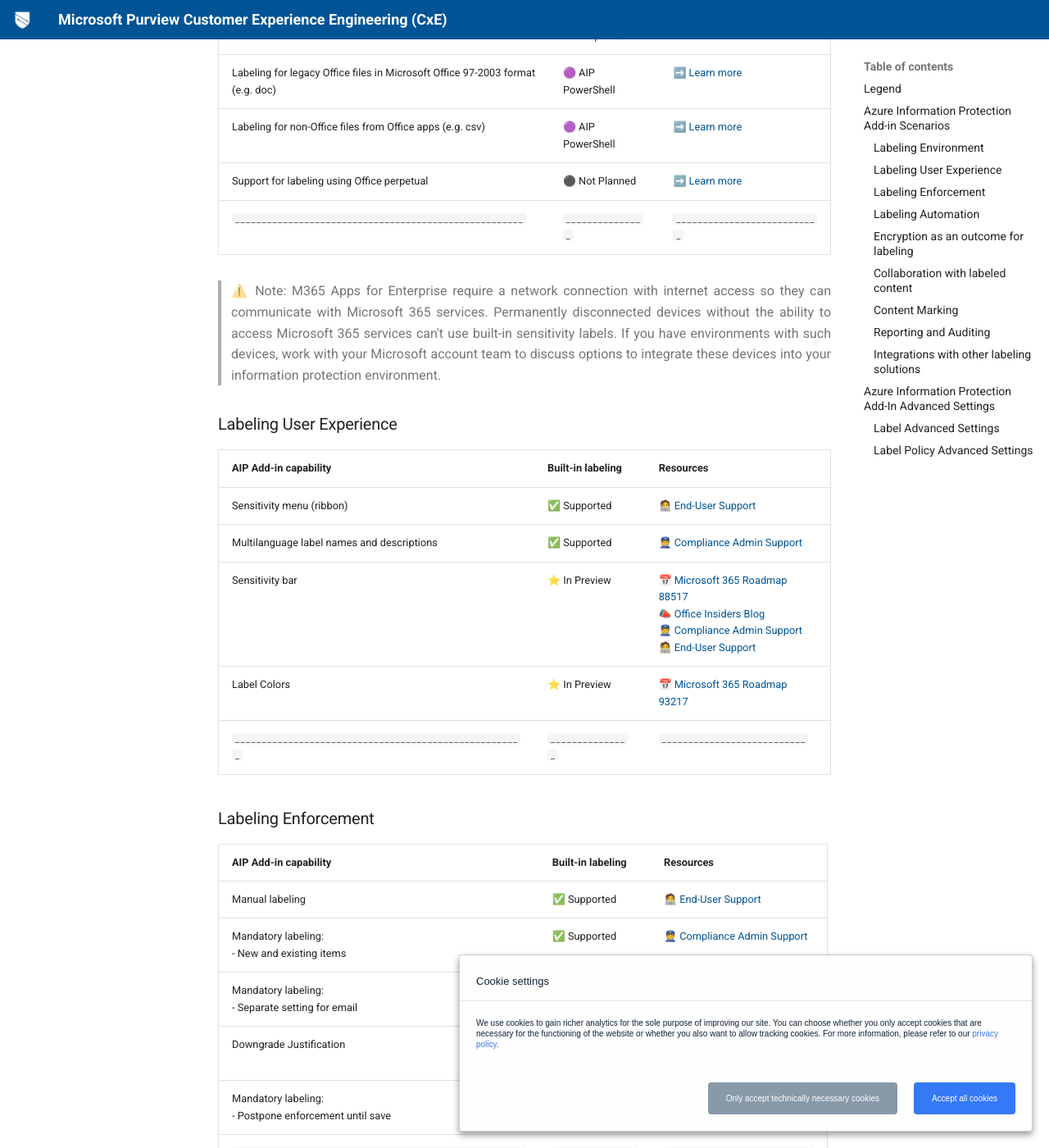
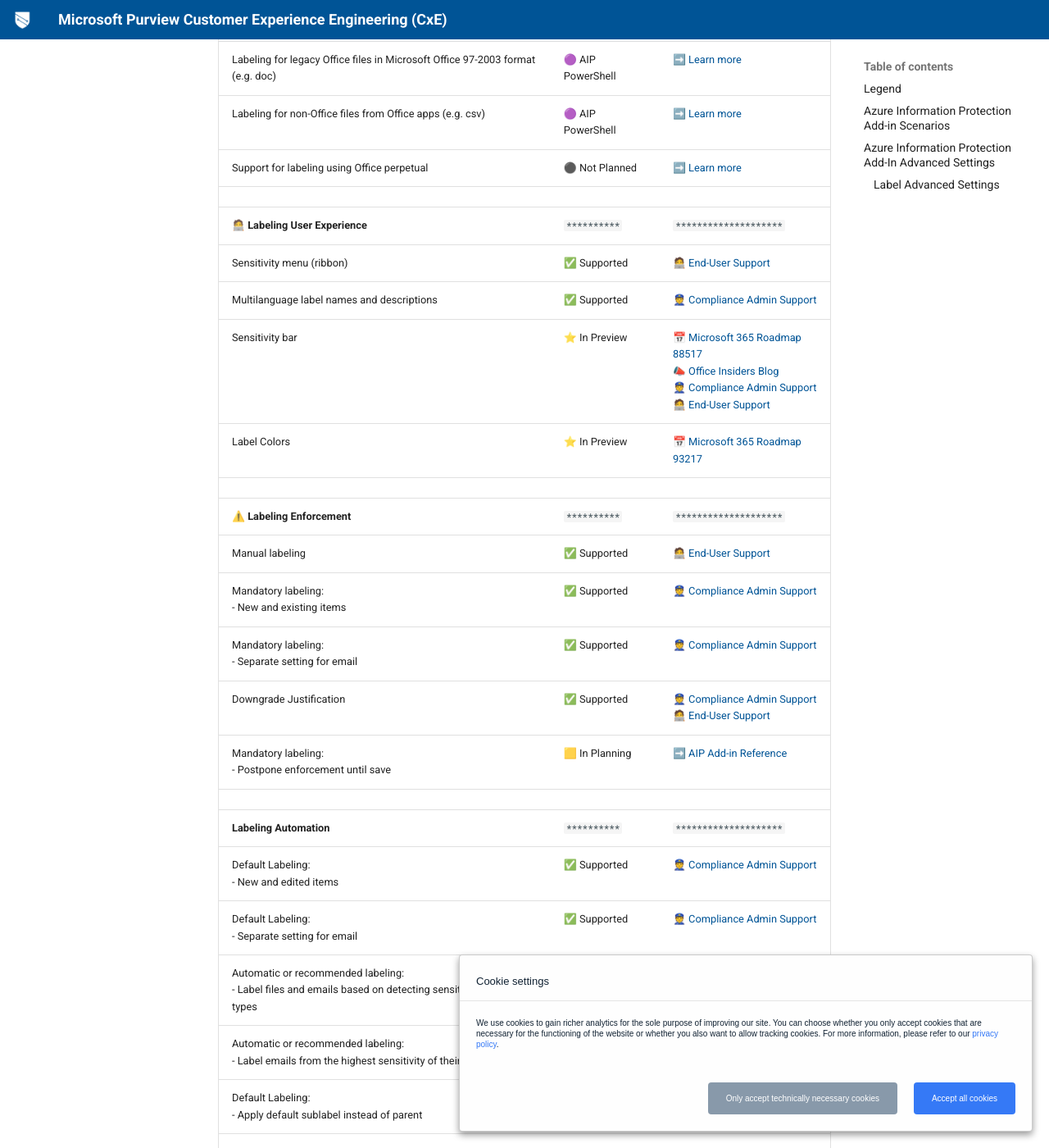
Before and after one commit to microsoft/ComplianceCxE, an MkDocs documentation site: the page built from docs/playbooks/AIP2MIP/CompareAIP2MIP.md, in a window 1280 px wide and 1400 px high, scrolled down 1269 px. Shown: the whole window at 82% size. Built offline with MkDocs 1.6.1 and Material for MkDocs 9.7.7, drawn with Linux system fonts in a browser that asks for light colours; some of the changed text lies outside the part shown.

Commit message:
Update CompareAIP2MIP.md

```diff
--- a/docs/playbooks/AIP2MIP/CompareAIP2MIP.md
+++ b/docs/playbooks/AIP2MIP/CompareAIP2MIP.md
@@ -17,10 +17,9 @@
 ## Azure Information Protection Add-in Scenarios
 Review the list of scenarios and their availability in built-in labeling below. Where available, references to additional resources are provided.
 
-### Labeling Environment
-
 | AIP Add-in capability |Built-in labeling | Resources |
 |:-----|:-----|:-----|
+| 🖥️ **Labeling Environment** | `**********` | `********************` |
 | Admin can disable labeling | ✅ Supported | [👮 Compliance admin support](https://learn.microsoft.com/en-us/microsoft-365/compliance/sensitivity-labels-office-apps#if-you-need-to-turn-off-built-in-labeling-in-office-apps-on-windows)|
 | Labeling for modern Office files in Open XML format (e.g. docx) | ✅ Supported | [👮 Compliance Admin Support](https://learn.microsoft.com/en-us/microsoft-365/compliance/sensitivity-labels-office-apps?view=o365-worldwide#office-file-types-supported) |
 | View and apply sensitivity labels in government cloud | ✅ Supported | |
@@ -28,92 +27,56 @@
 | Labeling for legacy Office files in Microsoft Office 97-2003 format (e.g. doc) | 🟣 AIP PowerShell | [➡️ Learn more](https://learn.microsoft.com/en-us/microsoft-365/compliance/sensitivity-labels-office-apps?view=o365-worldwide#office-file-types-supported)  |
 | Labeling for non-Office files from Office apps (e.g. csv)| 🟣 AIP PowerShell | [➡️ Learn more](https://learn.microsoft.com/en-us/microsoft-365/compliance/sensitivity-labels-office-apps?view=o365-worldwide#office-file-types-supported)  |
 | Support for labeling using Office perpetual | ⚫ Not Planned | [➡️ Learn more](https://learn.microsoft.com/en-us/microsoft-365/compliance/sensitivity-labels-office-apps#labeling-client-for-desktop-apps) |
-| `______________________________________________________` | `_______________` | `___________________________` |
-
-> ⚠️ Note: M365 Apps for Enterprise require a network connection with internet access so they can communicate with Microsoft 365 services. Permanently disconnected devices without the ability to access Microsoft 365 services can't use built-in sensitivity labels. If you have environments with such devices, work with your Microsoft account team to discuss options to integrate these devices into your information protection environment.
-
-### Labeling User Experience
-
-| AIP Add-in capability |Built-in labeling | Resources |
-|:-----|:-----|:-----|
+| | | |
+| 🧑‍💻 **Labeling User Experience** | `**********` | `********************` |
 | Sensitivity menu (ribbon) | ✅ Supported | [🧑‍💻 End-User Support](https://support.microsoft.com/en-us/office/apply-sensitivity-labels-to-your-files-and-email-in-office-2f96e7cd-d5a4-403b-8bd7-4cc636bae0f9) |
 | Multilanguage label names and descriptions | ✅ Supported | [👮 Compliance Admin Support](https://learn.microsoft.com/en-us/microsoft-365/compliance/create-sensitivity-labels) |
 | Sensitivity bar | ⭐ In Preview | [📅 Microsoft 365 Roadmap 88517](https://www.microsoft.com/en-us/microsoft-365/roadmap?filters=&searchterms=88517)<br>[📣 Office Insiders Blog](https://insider.office.com/en-us/blog/sensitivity-bar-in-office-for-windows) <br>[👮 Compliance Admin Support](https://learn.microsoft.com/en-us/microsoft-365/compliance/sensitivity-labels-office-apps?view=o365-worldwide#sensitivity-bar)<br>[🧑‍💻 End-User Support](https://support.microsoft.com/en-us/office/apply-sensitivity-labels-to-your-files-and-email-in-office-2f96e7cd-d5a4-403b-8bd7-4cc636bae0f9) |
 | Label Colors | ⭐ In Preview | [📅 Microsoft 365 Roadmap 93217](https://www.microsoft.com/en-us/microsoft-365/roadmap?filters=&searchterms=93217) |
-| `______________________________________________________` | `_______________` | `___________________________` |
-
-### Labeling Enforcement
-
-| AIP Add-in capability |Built-in labeling | Resources |
-|:-----|:-----|:-----|
+| | | |
+| ⚠️ **Labeling Enforcement** | `**********` | `********************` |
 | Manual labeling | ✅ Supported | [🧑‍💻 End-User Support](https://support.microsoft.com/en-us/office/apply-sensitivity-labels-to-your-files-and-email-in-office-2f96e7cd-d5a4-403b-8bd7-4cc636bae0f9) |
 | Mandatory labeling:<br>- New and existing items | ✅ Supported | [👮 Compliance Admin Support](https://learn.microsoft.com/en-us/microsoft-365/compliance/sensitivity-labels?view=o365-worldwide#what-label-policies-can-do) |
 | Mandatory labeling:<br>- Separate setting for email | ✅ Supported | [👮 Compliance Admin Support](https://learn.microsoft.com/en-us/microsoft-365/compliance/sensitivity-labels-office-apps?view=o365-worldwide#outlook-specific-options-for-default-label-and-mandatory-labeling) |
 | Downgrade Justification | ✅ Supported | [👮 Compliance Admin Support](https://learn.microsoft.com/en-us/microsoft-365/compliance/sensitivity-labels?view=o365-worldwide#what-label-policies-can-do)<br>[🧑‍💻 End-User Support](https://support.microsoft.com/en-us/office/apply-sensitivity-labels-to-your-files-and-email-in-office-2f96e7cd-d5a4-403b-8bd7-4cc636bae0f9) |
 | Mandatory labeling:<br>- Postpone enforcement until save | 🟨 In Planning | [➡️ AIP Add-in Reference](https://learn.microsoft.com/en-us/azure/information-protection/rms-client/clientv2-admin-guide-customizations#remove-not-now-for-documents-when-you-use-mandatory-labeling) |
-| `______________________________________________________` | `_______________` | `___________________________` |
-
-
-### Labeling Automation
-
-| AIP Add-in capability |Built-in labeling | Resources |
-|:-----|:-----|:-----|
+| | | |
+| **Labeling Automation** | `**********` | `********************` |
 | Default Labeling:<br>- New and edited items | ✅ Supported | [👮 Compliance Admin Support](https://learn.microsoft.com/en-us/microsoft-365/compliance/sensitivity-labels?view=o365-worldwide#what-label-policies-can-do) |
 | Default Labeling:<br>- Separate setting for email | ✅ Supported | [👮 Compliance Admin Support](https://learn.microsoft.com/en-us/microsoft-365/compliance/sensitivity-labels-office-apps?view=o365-worldwide#outlook-specific-options-for-default-label-and-mandatory-labeling) |
 | Automatic or recommended labeling:<br>- Label files and emails based on detecting sensitive information types | ✅ Supported | [👮 Compliance Admin Support](https://learn.microsoft.com/en-us/microsoft-365/compliance/apply-sensitivity-label-automatically?view=o365-worldwide) |
 | Automatic or recommended labeling:<br>- Label emails from the highest sensitivity of their attachment | 🔷 In Development | [➡️ AIP Add-in Reference](https://learn.microsoft.com/en-us/azure/information-protection/rms-client/clientv2-admin-guide-customizations#for-email-messages-with-attachments-apply-a-label-that-matches-the-highest-classification-of-those-attachments) |
 | Default Labeling:<br>- Apply default sublabel instead of parent | 🟨 In Planning | [➡️ AIP Add-in Reference](https://learn.microsoft.com/en-us/azure/information-protection/rms-client/clientv2-admin-guide-customizations#specify-a-default-sublabel-for-a-parent-label) |
-| `______________________________________________________` | `_______________` | `___________________________` |
-
-
-### Encryption as an outcome for labeling
-
-| AIP Add-in capability |Built-in labeling | Resources |
-|:-----|:-----|:-----|
+| | | |
+| 🔒 **Encryption as an outcome for labeling** | `**********` | `********************` |
 | Admin-defined permissions | ✅ Supported | [👮 Compliance Admin Support](https://learn.microsoft.com/en-us/microsoft-365/compliance/encryption-sensitivity-labels?view=o365-worldwide#assign-permissions-now) |
 | User-defined permissions:<br>- Restrict access to users and groups | ✅ Supported | [👮 Compliance Admin Support](https://learn.microsoft.com/en-us/microsoft-365/compliance/encryption-sensitivity-labels?view=o365-worldwide#let-users-assign-permissions) |
 | User-defined permissions:<br>- Do Not Forward for emails | ✅ Supported | [👮 Compliance Admin Support](https://learn.microsoft.com/en-us/azure/information-protection/configure-usage-rights#do-not-forward-option-for-emails) |
-| User-defined permissions: Restrict access to domain names | ⭐ In Preview | [📅 Microsoft 365 Roadmap 98131](https://www.microsoft.com/en-us/microsoft-365/roadmap?filters=&searchterms=98131)<br>[👮 Compliance Admin Support](https://learn.microsoft.com/en-us/microsoft-365/compliance/encryption-sensitivity-labels?view=o365-worldwide#support-for-organization-wide-custom-permissions) |
+| User-defined permissions:<br>- Restrict access to domain names | ⭐ In Preview | [📅 Microsoft 365 Roadmap 98131](https://www.microsoft.com/en-us/microsoft-365/roadmap?filters=&searchterms=98131)<br>[👮 Compliance Admin Support](https://learn.microsoft.com/en-us/microsoft-365/compliance/encryption-sensitivity-labels?view=o365-worldwide#support-for-organization-wide-custom-permissions) |
 | S/MIME for emails | ⭐ In Preview | [📅 Microsoft 365 Roadmap 100062](https://www.microsoft.com/en-us/microsoft-365/roadmap?filters=&searchterms=100062)<br>[👮 Compliance Admin Support](https://learn.microsoft.com/en-us/microsoft-365/compliance/sensitivity-labels-office-apps?view=o365-worldwide#configure-a-label-to-apply-smime-protection-in-outlook) |
 | Double Key Encryption | 🟨 In Planning | [➡️ AIP Add-In Reference](https://learn.microsoft.com/en-us/microsoft-365/compliance/double-key-encryption-overview?view=o365-worldwide#can-i-use-double-key-encryption-with-microsoft-office-built-in-sensitivity-labeling) |
 | Document Tracking & Revocation for Compliance Admins | 🟨 In Planning | [➡️ AIP Add-In Reference](https://learn.microsoft.com/en-us/azure/information-protection/rms-client/track-and-revoke-admin) |
 | Document Revocation for End-Users | 🟨 In Planning | [➡️ AIP Add-In Reference](https://learn.microsoft.com/en-us/azure/information-protection/rms-client/revoke-access-user#revoke-access-from-microsoft-office-apps) |
-| `______________________________________________________` | `_______________` | `___________________________` |
-
-### Collaboration with labeled content
-
-| AIP Add-in capability |Built-in labeling | Resources |
-|:-----|:-----|:-----|
+| | | |
+| 📨 **Collaboration with labeled content** | `**********` | `********************` |
 | Multi-user editing of encrypted files | ✅ Supported | [👮 Compliance Admin Support](https://learn.microsoft.com/en-us/microsoft-365/compliance/sensitivity-labels-coauthoring) |
 | Block/warn/justify before sending emails | 🔷 In Development | [➡️ AIP Add-In Reference](https://learn.microsoft.com/en-us/azure/information-protection/rms-client/clientv2-admin-guide-customizations#implement-pop-up-messages-in-outlook-that-warn-justify-or-block-emails-being-sent) |
-| `______________________________________________________` | `_______________` | `___________________________` |
-
-### Content Marking
-
-| AIP Add-in capability |Built-in labeling | Resources |
-|:-----|:-----|:-----|
+| | | |
+| 🏷️ **Content Marking**  | `**********` | `********************` |
 | Headers, footers, watermark | ✅ Supported | [👮 Compliance Admin Support](https://learn.microsoft.com/en-us/microsoft-365/compliance/sensitivity-labels?view=o365-worldwide#what-sensitivity-labels-can-do) |
 | Dynamic markings | ✅ Supported | [👮 Compliance Admin Support](https://learn.microsoft.com/en-us/microsoft-365/compliance/sensitivity-labels-office-apps?view=o365-worldwide#dynamic-markings-with-variables) |
 | Per app visual marking | ✅ Supported | [👮 Compliance Admin Support](https://learn.microsoft.com/en-us/microsoft-365/compliance/sensitivity-labels-office-apps?view=o365-worldwide#setting-different-visual-markings-for-word-excel-powerpoint-and-outlook) |
-| `______________________________________________________` | `_______________` | `___________________________` |
-
-### Reporting and Auditing
-
-| AIP Add-in capability |Built-in labeling | Resources |
-|:-----|:-----|:-----|
+| | | |
+| 📊 **Reporting and Analytics** | `**********` | `********************` |
 | Labeling actions (e.g. FileSensitivityLabelApplied) | ✅ Supported | [👮 Compliance Admin Support](https://learn.microsoft.com/en-us/microsoft-365/compliance/search-the-audit-log-in-security-and-compliance?view=o365-worldwide#sensitivity-label-activities) |
 | Policy matches  | ✅ Supported | [👮 Compliance Admin Support](https://learn.microsoft.com/en-us/microsoft-365/compliance/search-the-audit-log-in-security-and-compliance?view=o365-worldwide#sensitivity-label-activities) |
 | Protection properties (e.g. ProtectionOwner, ProtectionType) | 🔷 In Development | [📅 Microsoft 365 Roadmap 98135](https://www.microsoft.com/en-us/microsoft-365/roadmap?filters=&searchterms=98135) |
-| `______________________________________________________` | `_______________` | `___________________________` |
+| | | |
+| 🔀 **Migrate from alternative labeling clients** | `**********` | `********************` |
+| Label by custom properties | 🟣 AIP PowerShell | [➡️ AIP Addin-In Reference](https://learn.microsoft.com/en-us/azure/information-protection/rms-client/clientv2-admin-guide-customizations#migrate-labels-from-secure-islands-and-other-labeling-solutions) |
+| Remove external markings | 🟣 AIP PowerShell | [➡️ AIP Addin-In Reference](https://learn.microsoft.com/en-us/azure/information-protection/rms-client/clientv2-admin-guide-customizations#remove-headers-and-footers-from-other-labeling-solutions) |
 
 
-### Integrations with other labeling solutions
-
-| AIP Add-in capability |Built-in labeling | Resources |
-|:-----|:-----|:-----|
-| Label by custom properties | 🟣 AIP PowerShell | [➡️ AIP Addin-In Reference](https://learn.microsoft.com/en-us/azure/information-protection/rms-client/clientv2-admin-guide-customizations#migrate-labels-from-secure-islands-and-other-labeling-solutions) |
-| Remove external markings | 🟣 AIP PowerShell | [➡️ AIP Addin-In Reference](https://learn.microsoft.com/en-us/azure/information-protection/rms-client/clientv2-admin-guide-customizations#remove-headers-and-footers-from-other-labeling-solutions) |
-| `______________________________________________________` | `_______________` | `_____________________________` |
 
 ## Azure Information Protection Add-In Advanced Settings
 
@@ -121,19 +84,16 @@
 
 | AIP Add-in capability |Built-in labeling | Resources |
 |:-----|:-----|:-----|
+| | | |
+| **Label Settings** | `**********` | `********************` |
 | `color`                     | ⭐ In Preview | [📅 Microsoft 365 Roadmap 93217](https://www.microsoft.com/en-us/microsoft-365/roadmap?filters=&searchterms=93217)<br>[👮 Compliance Admin Support](https://learn.microsoft.com/en-us/microsoft-365/compliance/sensitivity-labels-office-apps?view=o365-worldwide#label-colors) |
 | `SMimeEncrypt`              | ⭐ In Preview | [📅 Microsoft 365 Roadmap 100158](https://www.microsoft.com/en-us/microsoft-365/roadmap?filters=&searchterms=100158)<br>[👮 Compliance Admin Support](https://learn.microsoft.com/en-us/microsoft-365/compliance/sensitivity-labels-office-apps?view=o365-worldwide#configure-a-label-to-apply-smime-protection-in-outlook) |
 | `SMimeSign`                 | ⭐ In Preview | [📅 Microsoft 365 Roadmap 100158](https://www.microsoft.com/en-us/microsoft-365/roadmap?filters=&searchterms=100158)<br>[👮 Compliance Admin Support](https://learn.microsoft.com/en-us/microsoft-365/compliance/sensitivity-labels-office-apps?view=o365-worldwide#configure-a-label-to-apply-smime-protection-in-outlook) |
 | `DefaultSubLabelId`         | 🟨 In Planning | [➡️ AIP Addin-In Reference](https://learn.microsoft.com/en-us/azure/information-protection/rms-client/clientv2-admin-guide-customizations#specify-a-default-sublabel-for-a-parent-label) |
 | `labelByCustomProperties`   | 🟣 AIP PowerShell | [➡️ AIP Addin-In Reference](https://learn.microsoft.com/en-us/azure/information-protection/rms-client/clientv2-admin-guide-customizations#migrate-labels-from-secure-islands-and-other-labeling-solutions) |
 | `customPropertiesByLabel`  | 🟣 AIP PowerShell | [➡️ AIP Addin-In Reference](https://learn.microsoft.com/en-us/azure/information-protection/rms-client/clientv2-admin-guide-customizations#apply-a-custom-property-when-a-label-is-applied) |
-| `______________________________________________________` | `_______________` | `___________________________` |
-
-
-### Label Policy Advanced Settings
-
-| AIP Add-in capability |Built-in labeling | Resources |
-|:-----|:-----|:-----|
+| | | |
+| **Label Policy Settings** | `**********` | `********************` |
 | `DisableMandatoryInOutlook`                                     | ✅ Supported | [👮 Compliance Admin Support](https://learn.microsoft.com/en-us/microsoft-365/compliance/sensitivity-labels-office-apps?view=o365-worldwide#outlook-specific-options-for-default-label-and-mandatory-labeling) |
 | `EnableAudit`                                                   | ✅ Supported | [👮 Compliance Admin Support](https://learn.microsoft.com/en-us/microsoft-365/compliance/sensitivity-labels-office-apps?view=o365-worldwide#auditing-labeling-activities) |
 | `LogMatchedContent`                                             | ✅ Supported | [👮 Compliance Admin Support](https://learn.microsoft.com/en-us/microsoft-365/compliance/sensitivity-labels-office-apps?view=o365-worldwide#auditing-labeling-activities) |
@@ -167,7 +127,6 @@
 | `EnableLabelByMailHeader`                                       | ⚫ Not Planned | [➡️ AIP Addin-In Reference](https://learn.microsoft.com/en-us/azure/information-protection/rms-client/clientv2-admin-guide-customizations#migrate-labels-from-secure-islands-and-other-labeling-solutions) |
 | `EnableLabelBySharePointProperties`                             | ⚫ Not Planned | [➡️ AIP Addin-In Reference](https://learn.microsoft.com/en-us/azure/information-protection/rms-client/clientv2-admin-guide-customizations#migrate-labels-from-secure-islands-and-other-labeling-solutions) |
 | `EnableOutlookDistributionListExpansion`                        | ⚫ Not Planned | [➡️ AIP Addin-In Reference](https://learn.microsoft.com/en-us/azure/information-protection/rms-client/clientv2-admin-guide-customizations#expand-outlook-distribution-lists-when-searching-for-email-recipients) |
-| `______________________________________________________` | `_______________` | `___________________________` |
 
 
 [^1]: `HideBarByDefault` is not needed with built-in labeling because the sensitivity bar is always visible without being obtrusive to end-users.
```
